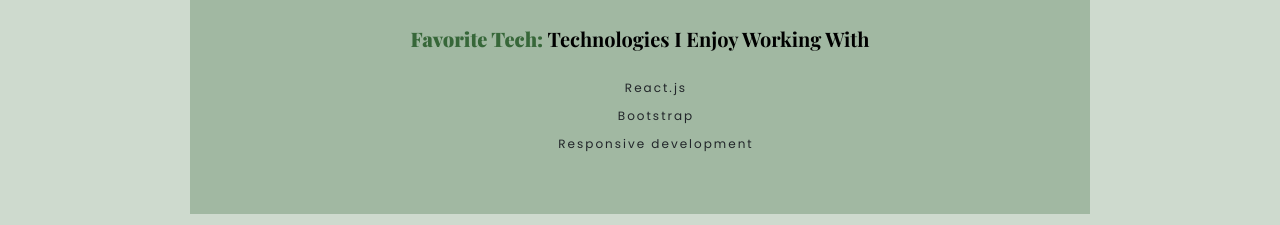
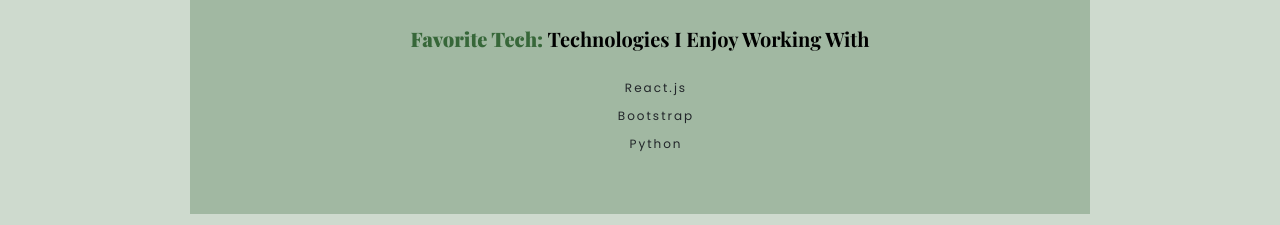
Before and after one commit to MateaZerjav/my-portfolio, a React (Create React App) app: page / in a window 1280 px wide. Shown: the part 820-1045 px from the top of the page. Built offline with nearby package versions, Linux system fonts and the light colour scheme; a web font is replaced by a local one.

Commit message:
Added Components to a map components

```diff
--- a/package.json
+++ b/package.json
@@ -9,7 +9,8 @@
     "bootstrap": "^5.3.3",
     "react": "^18.2.0",
     "react-dom": "^18.2.0",
-    "react-scripts": "5.0.1",
+    "react-router-dom": "^6.23.1",
+    "react-scripts": "^5.0.1",
     "web-vitals": "^2.1.4"
   },
   "scripts": {
--- a/src/Tehnologies.js
+++ b/src/components/Tehnologies.js
@@ -11,7 +11,7 @@
       <ul>
         <li>React.js</li>
         <li>Bootstrap</li>
-        <li>Responsive development</li>
+        <li>Python</li>
       </ul>
     </div>
   );
```
Also changed, not shown: src/App.js (+5 -5 lines), src/components/ContactMe.css (renamed from src/ContactMe.css), src/components/ContactMe.js (renamed from src/ContactMe.js), src/components/Hero.css (renamed from src/Hero.css), src/components/Hero.js (renamed from src/Hero.js), src/components/Projects.css (renamed from src/Projects.css), src/components/Projects.js (renamed from src/Projects.js), src/components/SocialMedia.css (renamed from src/SocialMedia.css), src/components/SocialMedia.js (renamed from src/SocialMedia.js), src/components/Tehnologies.css (renamed from src/Tehnologies.css), 1 other file (tests, documents, lock files or other folders).
